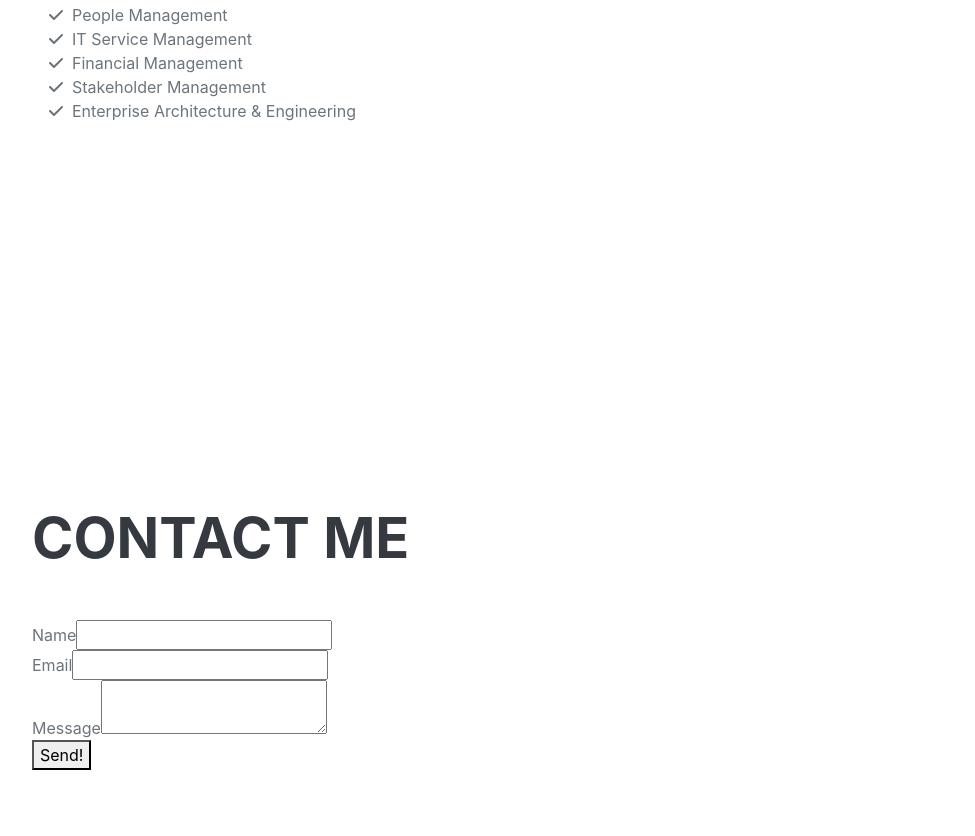
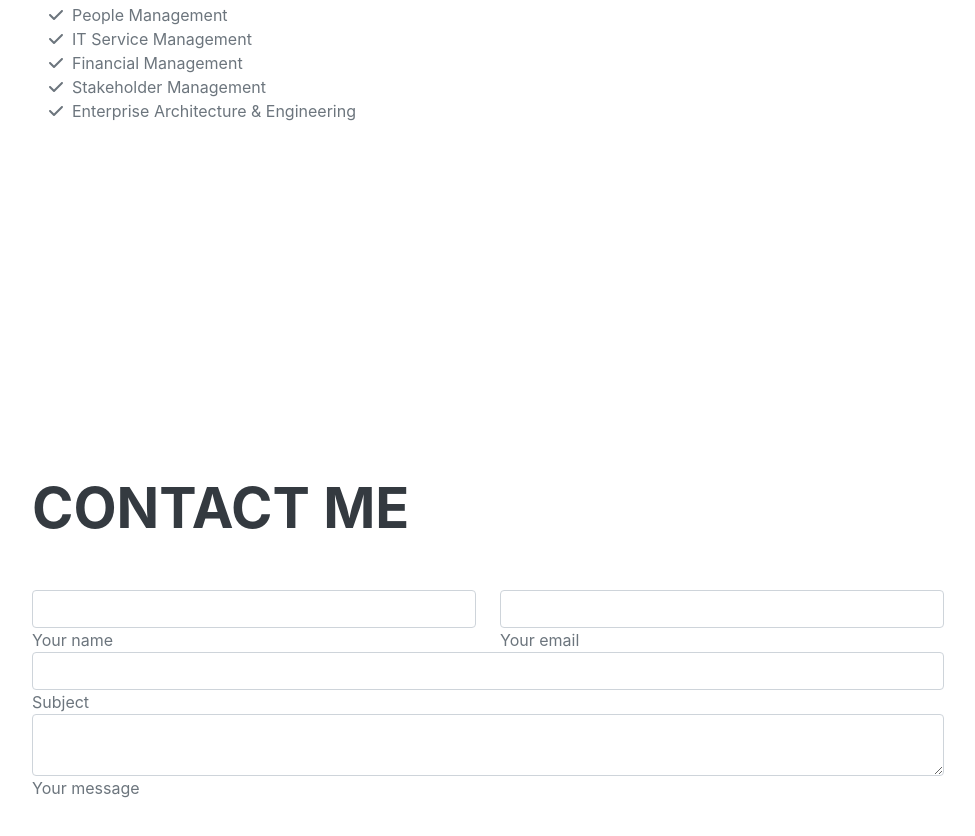
Before and after one commit to jeffreyhunt/personal-website, a website: page index.html in a window 1280 px wide. Shown: the part 1394-2230 px from the top of the page, without its empty margins (288-1263 px from the left). Drawn offline with nearby package versions, Linux system fonts and the light colour scheme; a web font is replaced by a local one.

Commit message:
updated form format

```diff
--- a/index.html
+++ b/index.html
@@ -118,16 +118,57 @@
                 <div class="resume-section-content">
                     <h2 class="mb-5">Contact Me</h2>
                     <form data-static-form-name="contact">
-                        <div>
-                        <label>Name<input type="text" name="name" /></label>
+
+                        <!--Grid row-->
+                        <div class="row">
+
+                            <!--Grid column-->
+                            <div class="col-md-6">
+                                <div class="md-form mb-0">
+                                    <input type="text" id="name" name="name" class="form-control">
+                                    <label for="name" class="">Your name</label>
+                                </div>
+                            </div>
+                            <!--Grid column-->
+
+                            <!--Grid column-->
+                            <div class="col-md-6">
+                                <div class="md-form mb-0">
+                                    <input type="text" id="email" name="email" class="form-control">
+                                    <label for="email" class="">Your email</label>
+                                </div>
+                            </div>
+                            <!--Grid column-->
+
                         </div>
-                        <div>
-                        <label>Email<input type="email" name="email" /></label>
+                        <!--Grid row-->
+
+                        <!--Grid row-->
+                        <div class="row">
+                            <div class="col-md-12">
+                                <div class="md-form mb-0">
+                                    <input type="text" id="subject" name="subject" class="form-control">
+                                    <label for="subject" class="">Subject</label>
+                                </div>
+                            </div>
                         </div>
-                        <div>
-                        <label>Message<textarea name="message"></textarea></label>
+                        <!--Grid row-->
+
+                        <!--Grid row-->
+                        <div class="row">
+
+                            <!--Grid column-->
+                            <div class="col-md-12">
+
+                                <div class="md-form">
+                                    <textarea type="text" id="message" name="message" rows="2" class="form-control md-textarea"></textarea>
+                                    <label for="message">Your message</label>
+                                </div>
+
+                            </div>
                         </div>
-                        <button type="submit">Send!</button>
+                        <!--Grid row-->
+
                     </form>
                 </div>
             </section>
```
